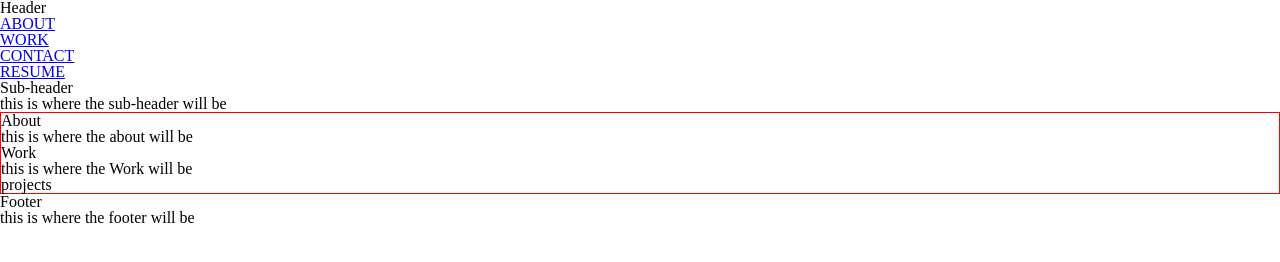
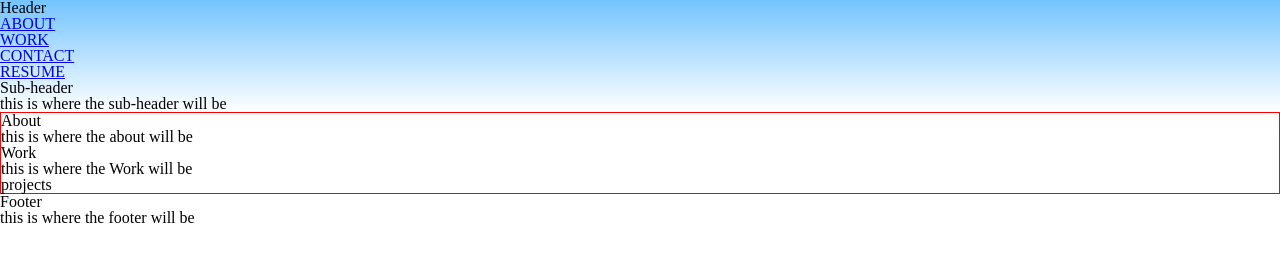
Before and after one commit to daviewave/Portfolio, a plain HTML site: page index.html in a window 1280 px wide. Drawn offline with Linux system fonts and the light colour scheme.

Commit message:
added background color to header

```diff
--- a/assets/css/style.css
+++ b/assets/css/style.css
@@ -1,3 +1,7 @@
 * {
   border: 1px solid red;
 }
+
+.header {
+  background: linear-gradient(180deg, #73c4ff 0%, rgba(255, 255, 255, 0) 100%);
+}
```
